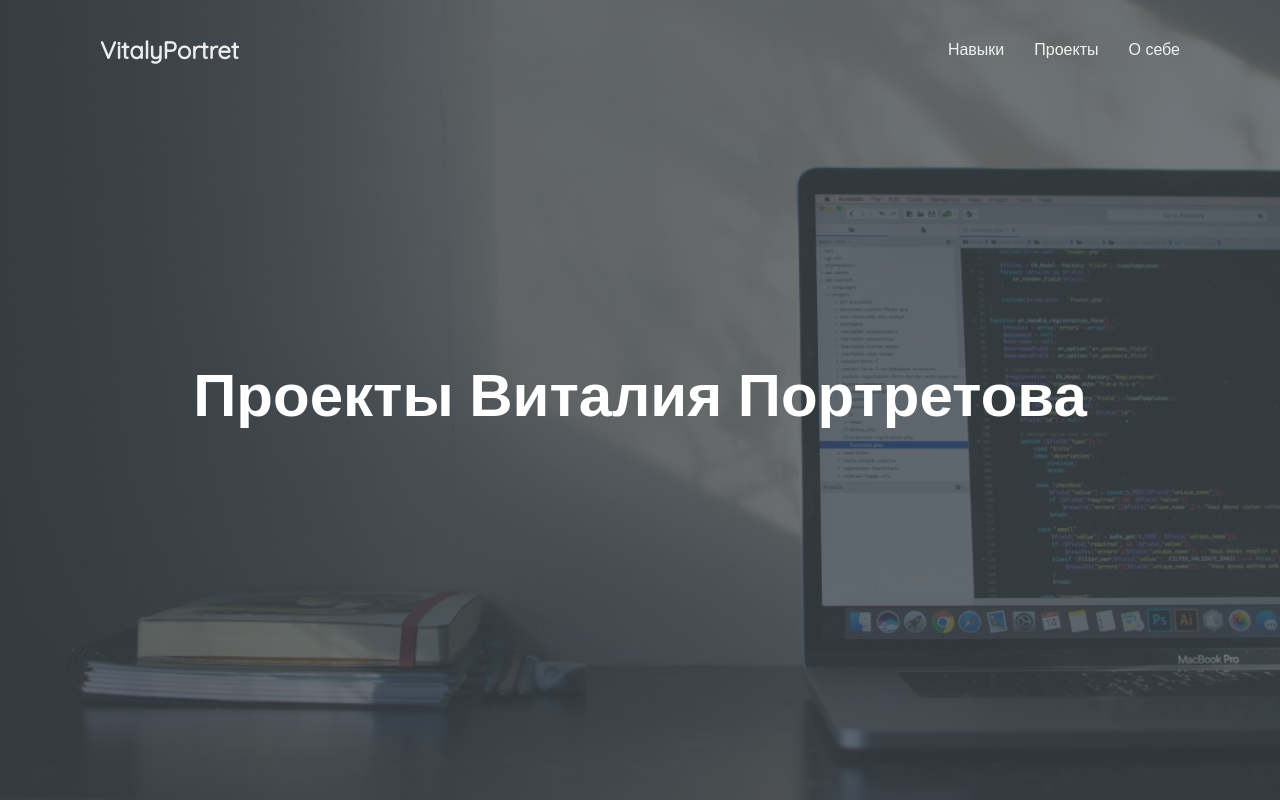
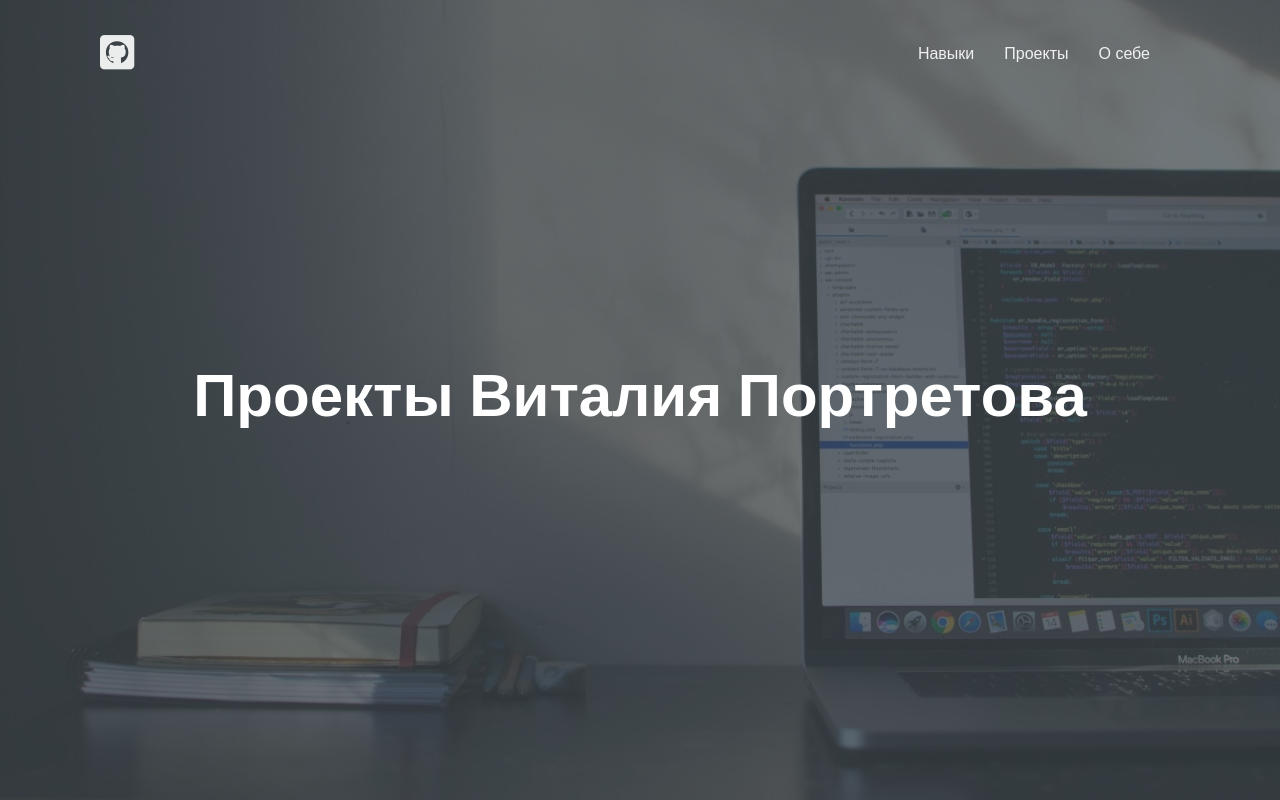
Before and after one commit to VitalyPortret/vitalyportret.github.io, a plain HTML site: page index.html in a window 1280 px wide. Shown: the top 800 px of the page. Drawn offline with nearby package versions, Linux system fonts and the light colour scheme.

Commit message:
Изменение Заголовка

```diff
--- a/index.html
+++ b/index.html
@@ -17,11 +17,12 @@
 <body>
 
 	<header>
-		<h2><a href="#">VitalyPortret</a></h2>
+		<h3><a href="#"><a href="https://github.com/VitalyPortret" target="_blank"><i class="fab fa-github-square fa-2x"></i></a></a></h3>
 		<nav>
 			<li><a href="#skills">Навыки</a></li>
 			<li><a href="#projects">Проекты</a></li>
             <li><a href="#about">О себе</a></li>
+            <li></li>
 		</nav>
 	</header>
 
```
